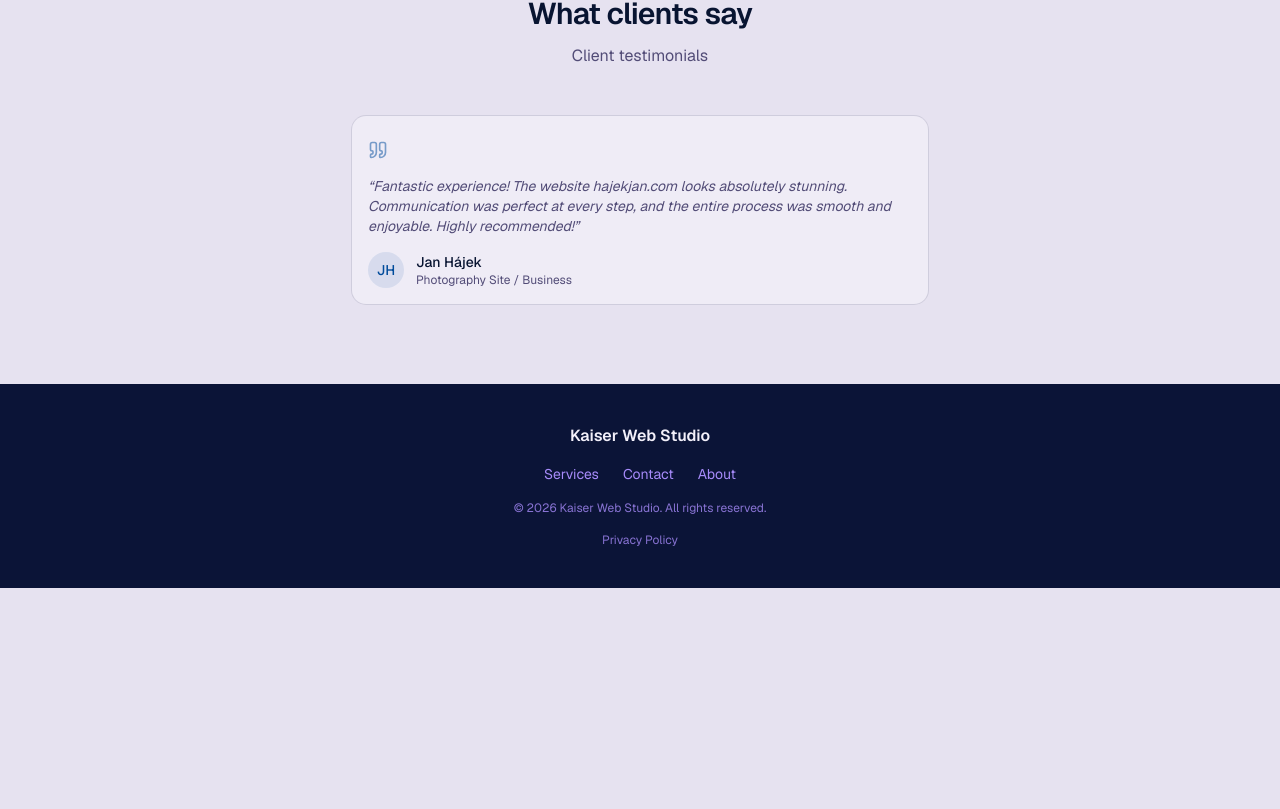
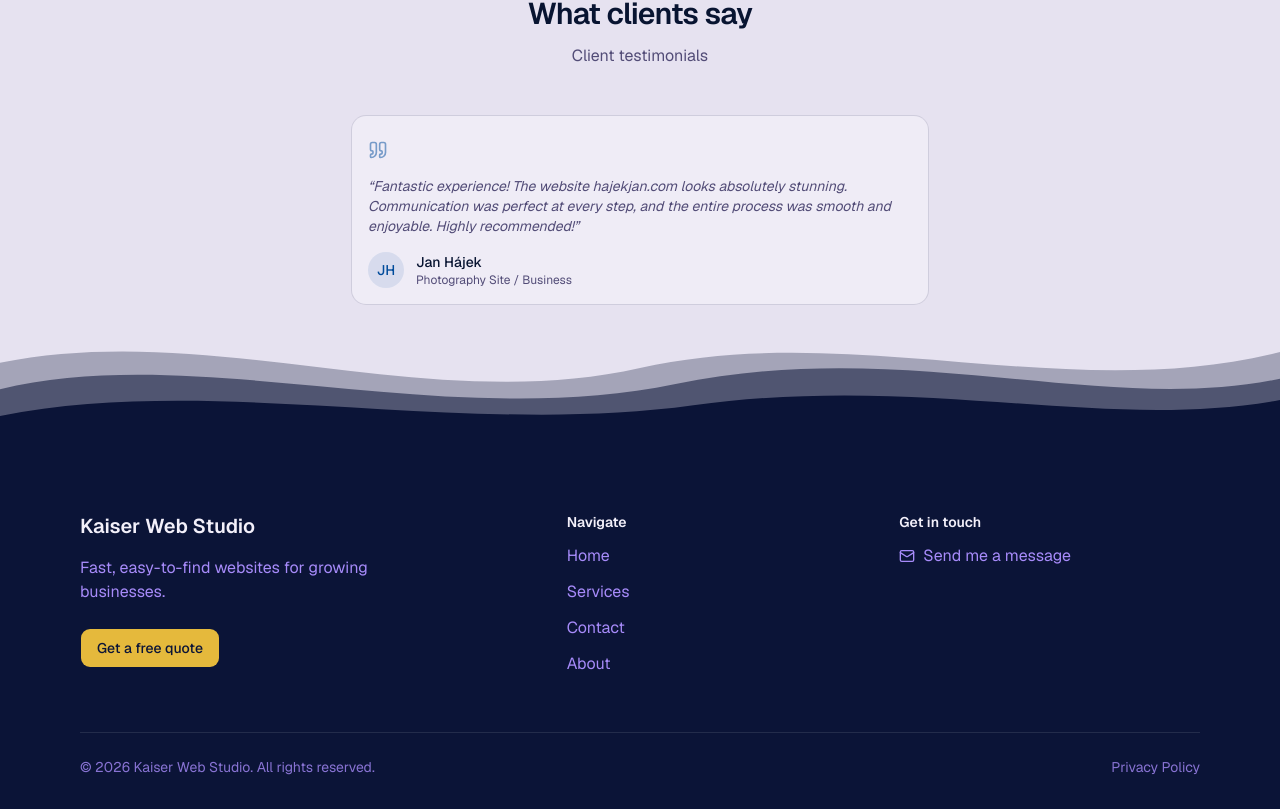
Before and after one commit to Tomas-Kaiser/kaiserwebstudio, a Next.js app: page /en in a window 1280 px wide. Shown: the part 3733-4542 px from the top of the page. Before the commit the page ends 4321 px from the top, so only its background shows below. Built offline with nearby package versions, Linux system fonts and the light colour scheme.

Commit message:
Redesign footer with multi-column layout, contact form link, and wave top edge

```diff
--- a/messages/cs.json
+++ b/messages/cs.json
@@ -293,6 +293,10 @@
   },
   "Footer": {
     "copyright": "© {year} Kaiser Web Studio. Všechna práva vyhrazena.",
-    "privacyLink": "Ochrana osobních údajů"
+    "privacyLink": "Ochrana osobních údajů",
+    "tagline": "Rychlé, dobře dohledatelné weby pro rostoucí firmy.",
+    "navigate": "Navigace",
+    "contact": "Kontakt",
+    "contactForm": "Napište mi"
   }
 }
--- a/messages/en.json
+++ b/messages/en.json
@@ -293,6 +293,10 @@
   },
   "Footer": {
     "copyright": "© {year} Kaiser Web Studio. All rights reserved.",
-    "privacyLink": "Privacy Policy"
+    "privacyLink": "Privacy Policy",
+    "tagline": "Fast, easy-to-find websites for growing businesses.",
+    "navigate": "Navigate",
+    "contact": "Get in touch",
+    "contactForm": "Send me a message"
   }
 }
--- a/src/app/[locale]/page.tsx
+++ b/src/app/[locale]/page.tsx
@@ -396,7 +396,7 @@ export default function Home() {
         </div>
       </section>
 
-      <section className="bg-background px-4 py-20">
+      <section className="bg-background px-4 pt-20 pb-36">
         <div className="mx-auto max-w-5xl">
           <div className="mx-auto max-w-xl text-center">
             <Badge variant="secondary">{tTestimonials("eyebrow")}</Badge>
--- a/src/components/footer.tsx
+++ b/src/components/footer.tsx
@@ -1,40 +1,92 @@
 import { useTranslations } from "next-intl";
+import { Mail } from "lucide-react";
 import { Link } from "@/i18n/navigation";
+import { Button } from "@/components/ui/button";
 import { navItems } from "@/lib/nav-items";
+
+const linkClass = "text-violet transition-colors hover:text-gold";
 
 export function Footer() {
   const t = useTranslations("Nav");
+  const tHome = useTranslations("Home");
   const tFooter = useTranslations("Footer");
 
   return (
-    <footer className="bg-navy">
-      <div className="mx-auto flex max-w-5xl flex-col items-center gap-4 px-4 py-10 text-center">
-        <Link href="/" className="flex items-center gap-2 font-semibold text-lavender">
+    <footer className="relative bg-navy">
+      <svg
+        viewBox="0 0 1440 120"
+        preserveAspectRatio="none"
+        aria-hidden="true"
+        className="pointer-events-none absolute inset-x-0 bottom-full h-20 w-full text-navy sm:h-32"
+      >
+        <path
+          d="M0,40 C240,0 480,90 720,45 C960,0 1200,80 1440,30 L1440,120 L0,120 Z"
+          fill="currentColor"
+          opacity="0.3"
+        />
+        <path
+          d="M0,65 C220,20 500,105 760,60 C1020,15 1240,90 1440,55 L1440,120 L0,120 Z"
+          fill="currentColor"
+          opacity="0.55"
+        />
+        <path
+          d="M0,90 C240,50 520,110 780,80 C1040,50 1240,105 1440,75 L1440,120 L0,120 Z"
+          fill="currentColor"
+        />
+      </svg>
+
+      <div className="mx-auto max-w-6xl px-4 pt-16 pb-8">
+        <div className="grid gap-12 lg:grid-cols-12">
+          <div className="flex flex-col items-start gap-4 lg:col-span-5">
+            <Link href="/" className="text-xl font-semibold text-lavender">
               Kaiser Web Studio
             </Link>
+            <p className="max-w-xs text-violet">{tFooter("tagline")}</p>
+            <Button
+              className="mt-2 h-10 bg-gold px-4 text-navy hover:bg-gold/90"
+              nativeButton={false}
+              render={<Link href="/contact" />}
+            >
+              {tHome("primaryCta")}
+            </Button>
+          </div>
 
-        <nav className="flex flex-wrap items-center justify-center gap-6">
+          <div className="grid gap-8 sm:grid-cols-2 lg:col-span-7">
+            <nav aria-label={tFooter("navigate")} className="flex flex-col gap-3">
+              <h2 className="text-sm font-semibold text-lavender">
+                {tFooter("navigate")}
+              </h2>
+              <Link href="/" className={linkClass}>
+                {t("home")}
+              </Link>
               {navItems.map((item) => (
-            <Link
-              key={item.key}
-              href={item.href}
-              className="text-sm text-violet transition-colors hover:text-gold"
-            >
+                <Link key={item.key} href={item.href} className={linkClass}>
                   {t(item.key)}
                 </Link>
               ))}
             </nav>
 
-        <p className="text-xs text-violet/80">
-          {tFooter("copyright", { year: new Date().getFullYear() })}
-        </p>
+            <div className="flex flex-col gap-3">
+              <h2 className="text-sm font-semibold text-lavender">
+                {tFooter("contact")}
+              </h2>
+              <Link
+                href="/contact"
+                className={`${linkClass} flex items-center gap-2`}
+              >
+                <Mail className="size-4 shrink-0" />
+                {tFooter("contactForm")}
+              </Link>
+            </div>
+          </div>
+        </div>
 
-        <Link
-          href="/privacy"
-          className="text-xs text-violet/80 underline-offset-4 transition-colors hover:text-gold hover:underline"
-        >
+        <div className="mt-14 flex flex-col items-center justify-between gap-3 border-t border-white/10 pt-6 text-sm text-violet/80 sm:flex-row">
+          <p>{tFooter("copyright", { year: new Date().getFullYear() })}</p>
+          <Link href="/privacy" className="transition-colors hover:text-gold">
             {tFooter("privacyLink")}
           </Link>
+        </div>
       </div>
     </footer>
   );
```
Lines whose indentation alone changed are shown as unchanged.
